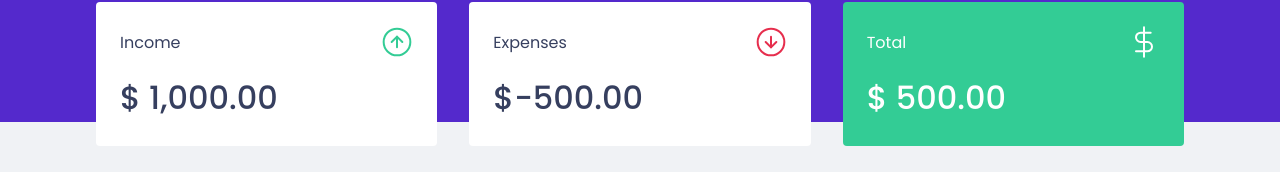
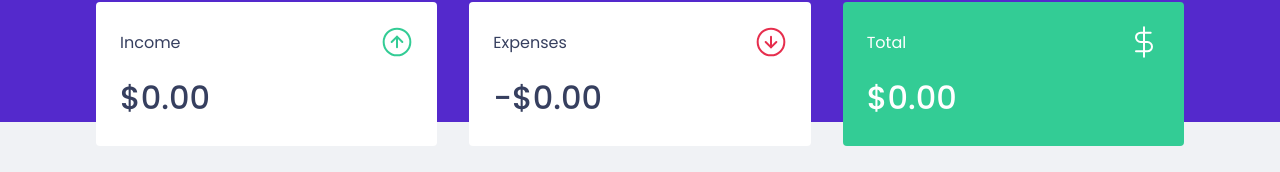
Before and after one commit to rafAmorim8/dtmoney, a React (Create React App) app: page / in a window 1280 px wide. Shown: the part 150-322 px from the top of the page. Built offline with nearby package versions, Linux system fonts and the light colour scheme; no server answers; what miragejs would draw is missing.

Commit message:
Summary component updated based on transaction list

```diff
--- a/src/components/Summary/index.tsx
+++ b/src/components/Summary/index.tsx
@@ -10,6 +10,22 @@
 export function Summary(){
   const { transactions } = useContext(TransactionsContext);
 
+  const summary = transactions.reduce((acc, transaction) => {
+    if(transaction.transactionType === 'deposit'){
+      acc.deposits += transaction.amount;
+      acc.total += transaction.amount;
+    }else{
+      acc.withdrawals += transaction.amount;
+      acc.total -= transaction.amount;
+    }
+
+    return acc;
+  }, {
+    deposits: 0,
+    withdrawals: 0,
+    total: 0,
+  });
+
   return(
     <Container>
       <div>
@@ -17,21 +33,37 @@
           <p className="title">Income</p>
           <img src={incomeImg} alt="Income" />
         </header>
-        <strong>$ 1,000.00</strong>
+        <strong>
+          {new Intl.NumberFormat('en-IN', {
+            style: 'currency',
+            currency: 'USD'
+          }).format(summary.deposits)}
+        </strong>
       </div>
       <div>
         <header>
           <p>Expenses</p>
           <img src={expenseImg} alt="Expenses" />
         </header>
-        <strong>$-500.00</strong>
+        <strong>
+          -
+          {new Intl.NumberFormat('en-IN', {
+            style: 'currency',
+            currency: 'USD'
+          }).format(summary.withdrawals)}
+        </strong>
       </div>
       <div className="highlight-background">
         <header>
           <p>Total</p>
           <img src={totalImg} alt="Total" />
         </header>
-        <strong>$ 500.00</strong>
+        <strong>
+        {new Intl.NumberFormat('en-IN', {
+            style: 'currency',
+            currency: 'USD'
+          }).format(summary.total)}
+        </strong>
       </div>
     </Container>
   )
```
